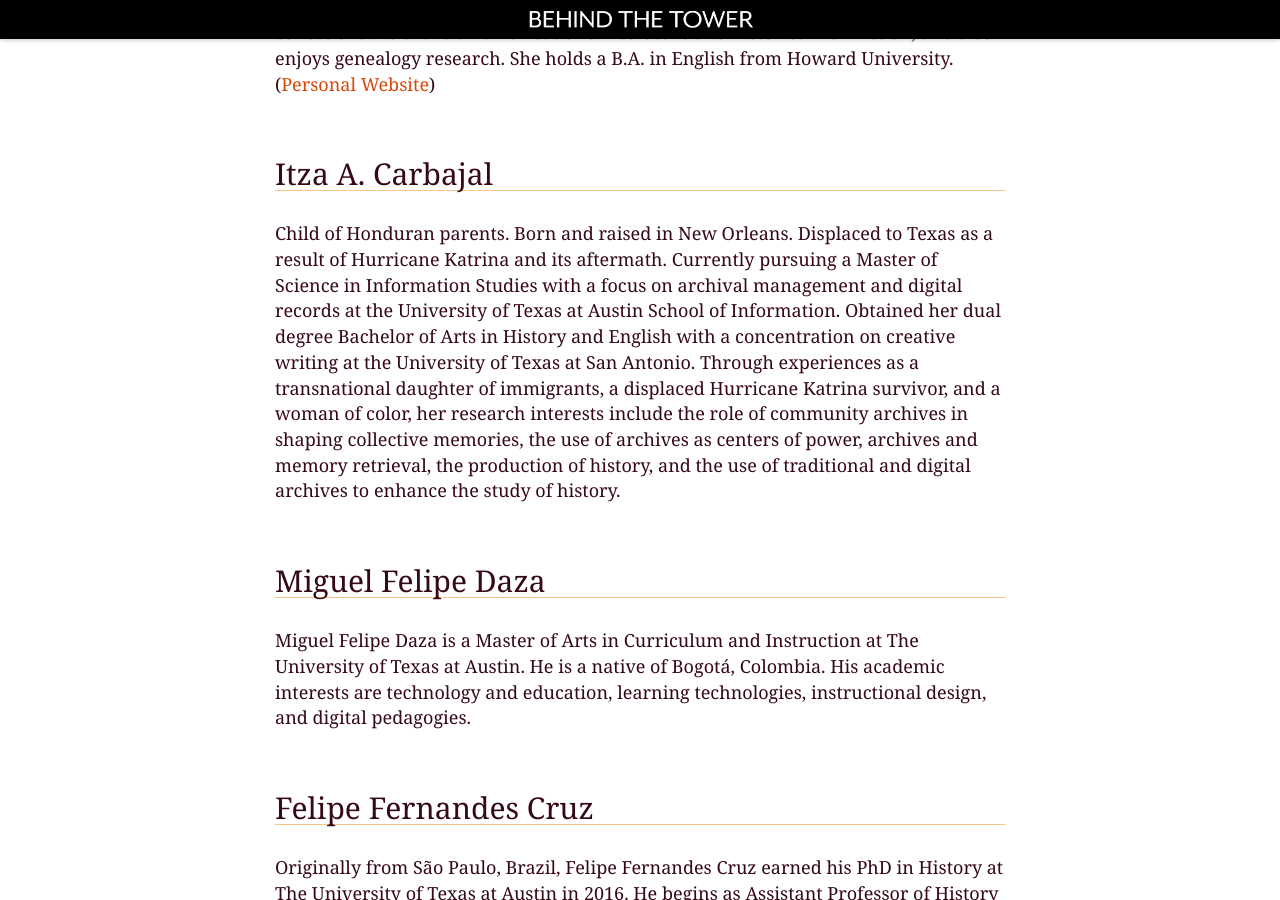
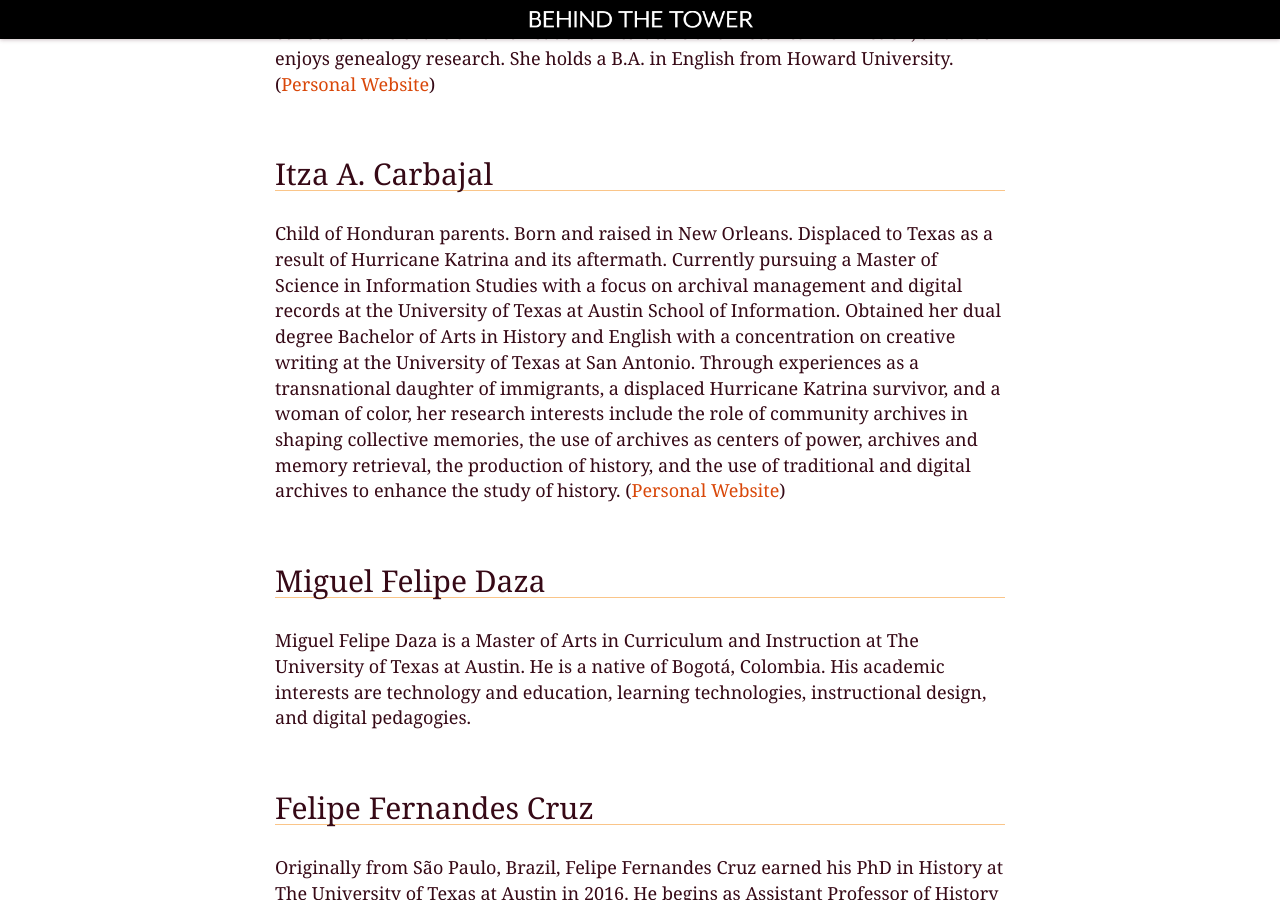
Before and after one commit to utexas-public-history/tower, a Jekyll site: the page built from contributors.md, in a window 1280 px wide and 900 px high, scrolled down 377 px. Built offline with Jekyll 4.4.1, drawn with Linux system fonts in a browser that asks for light colours.

Commit message:
Add personal website link to Carbajal bio

```diff
--- a/contributors.md
+++ b/contributors.md
@@ -12,7 +12,7 @@ Keisha Laneé Brown is a master’s student at the University of Texas at Austin
 
 ## Itza A. Carbajal
 
-Child of Honduran parents. Born and raised in New Orleans. Displaced to Texas as a result of Hurricane Katrina and its aftermath. Currently pursuing a Master of Science in Information Studies with a focus on archival management and digital records at the University of Texas at Austin School of Information. Obtained her dual degree Bachelor of Arts in History and English with a concentration on creative writing at the University of Texas at San Antonio. Through experiences as a transnational daughter of immigrants, a displaced Hurricane Katrina survivor, and a woman of color, her research interests include the role of community archives in shaping collective memories, the use of archives as centers of power, archives and memory retrieval, the production of history, and the use of traditional and digital archives to enhance the study of history.
+Child of Honduran parents. Born and raised in New Orleans. Displaced to Texas as a result of Hurricane Katrina and its aftermath. Currently pursuing a Master of Science in Information Studies with a focus on archival management and digital records at the University of Texas at Austin School of Information. Obtained her dual degree Bachelor of Arts in History and English with a concentration on creative writing at the University of Texas at San Antonio. Through experiences as a transnational daughter of immigrants, a displaced Hurricane Katrina survivor, and a woman of color, her research interests include the role of community archives in shaping collective memories, the use of archives as centers of power, archives and memory retrieval, the production of history, and the use of traditional and digital archives to enhance the study of history. ([Personal Website][carbajal-website])
 
 ## Miguel Felipe Daza
 
@@ -81,3 +81,4 @@ Joan Neuberger has been teaching Russian History at UT Austin since 1990. She st
 [jones-twitter]: http://twitter.com/jonesbp
 [notevenpast]: http://notevenpast.org/
 [15minute]: http://15minutehistory.org/
+[carbajal-website]: https://icarbajalblog.wordpress.com/
```
